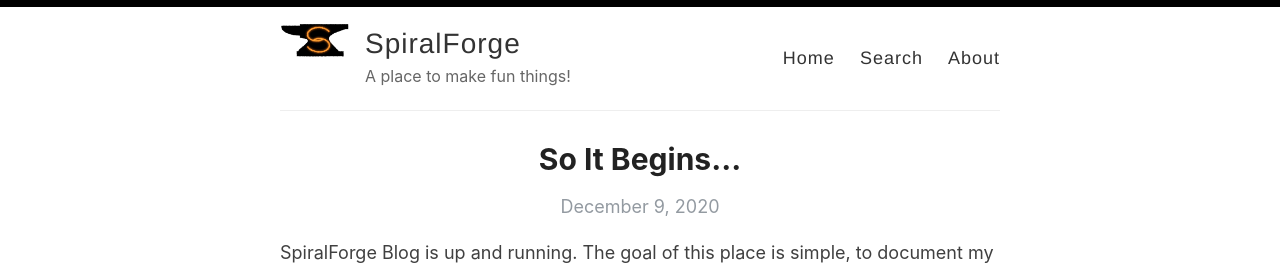
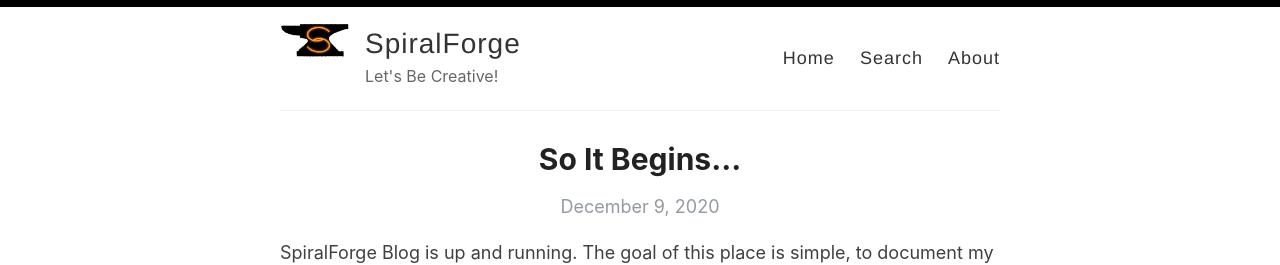
Before and after one commit to ALcatraz62/ALcatraz62.github.io, a Jekyll site: the page built from index.html, in a window 1280 px wide. Shown: the top 265 px of the page. Built offline with Jekyll 4.4.1, drawn with Linux system fonts in a browser that asks for light colours; the list of posts is cut into pages by our own code.

Commit message:
Updated tag line

```diff
--- a/_config.yml
+++ b/_config.yml
@@ -9,7 +9,7 @@ name: SpiralForge
 author: Andy Linton
 
 # Short bio or description (displayed in the header)
-description: A place to make fun things!
+description: Let's Be Creative!
 
 # URL of your avatar or profile pic (you could use your GitHub profile pic)
 avatar: /images/SpiralForge.png
```
